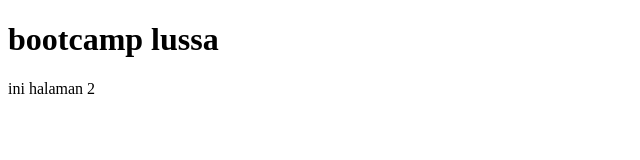
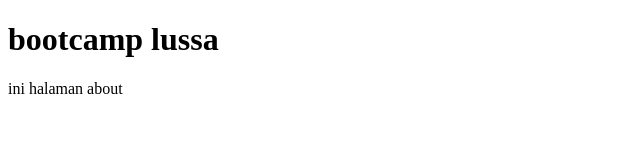
Before and after one commit to hamzahfaisala/bootcamp-lussa, a plain HTML site: page halaman2.html in a window 1280 px wide. Shown: the full height of the page, 0-640 px from the left. Drawn offline with Linux system fonts and the light colour scheme.

Commit message:
commit conflict 1

```diff
--- a/halaman2.html
+++ b/halaman2.html
@@ -5,6 +5,6 @@
     <h1>bootcamp lussa</h1>
   </head>
   <body>
-    <p>ini halaman 2</p>
+    <p>ini halaman about</p>
   </body>
 </html>
```
Also changed, not shown: folderCSS/index.css (added).
